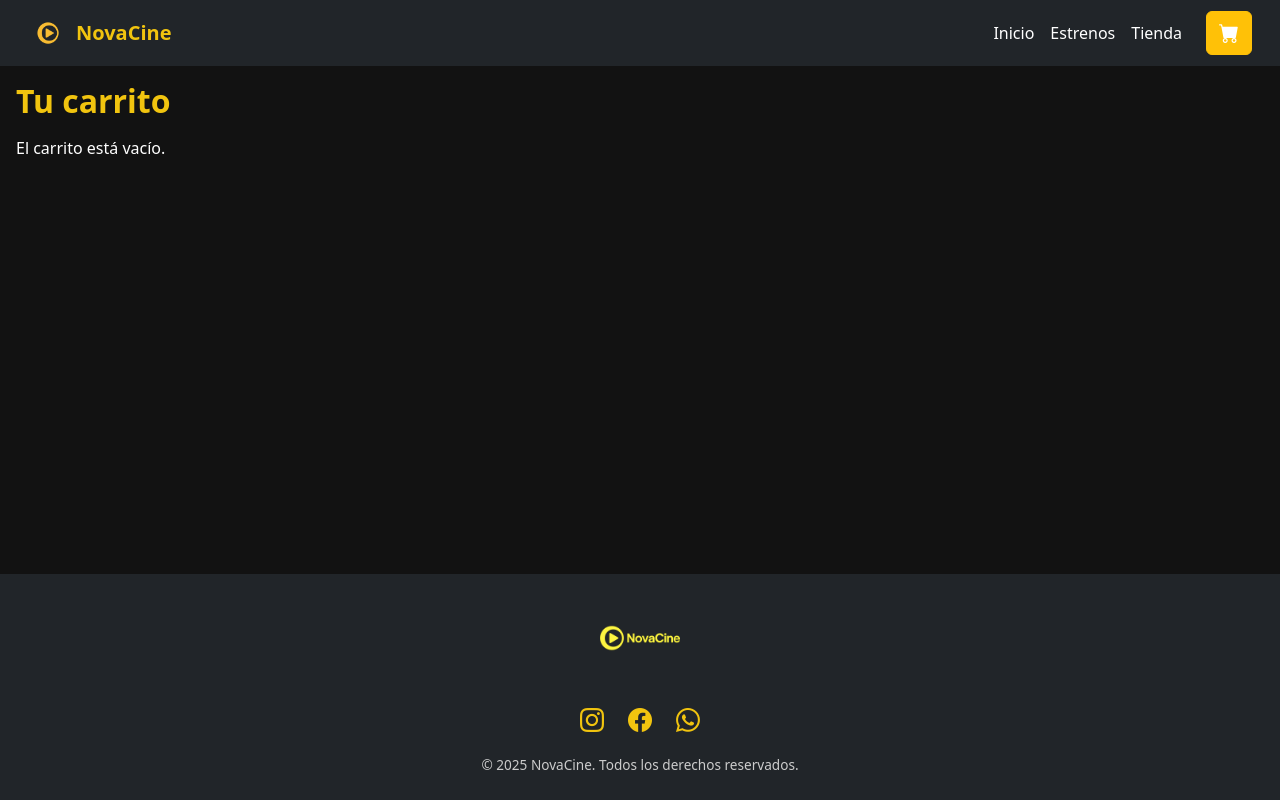
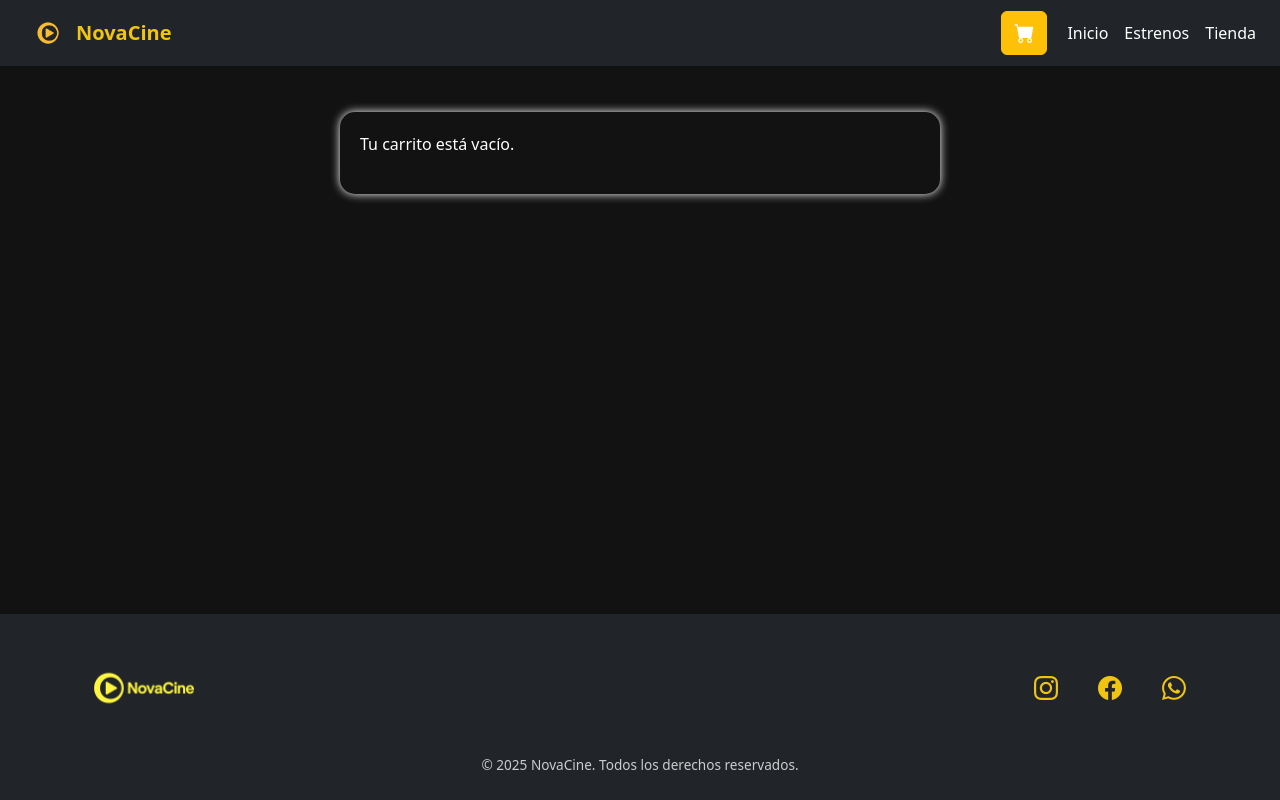
Before and after one commit to LucasJD19/NovaCine, a React (Vite) app in the folder frontend/: page /carrito in a window 1280 px wide. Built offline with nearby package versions, Linux system fonts and the light colour scheme.

Commit message:
correciones esteticas en header,footer y carrito

```diff
--- a/frontend/src/components/Footer.jsx
+++ b/frontend/src/components/Footer.jsx
@@ -5,22 +5,25 @@ import "../styles/Footer.css";
 const Footer = () => {
   return (
     <footer className="footer bg-dark text-light text-center py-4 mt-auto">
-            <div className="container">
+      <div className="container d-flex justify-content-between align-items-center px-4">
         {/* Logo */}
-                <div className="footer-logo mb-4 d-flex justify-content-center">
+        <div className="footer-logo">
           <Link to="/">
-    <img src="/images/NovaCine-logo-square.png" alt="NovaCine Logo" className="footer-logo-img" />
+            <img
+              src="/images/NovaCine-logo-square.png"
+              alt="NovaCine Logo"
+              className="footer-logo-img"
+            />
           </Link>
         </div>
 
-
         {/* Redes sociales */}
-                <div className="footer-social mb-3">
+        <div className="footer-social">
           <a
             href="https://www.instagram.com"
             target="_blank"
             rel="noopener noreferrer"
-                        className="footer-icon"
+            className="footer-icon me-3"
           >
             <i className="bi bi-instagram"></i>
           </a>
@@ -28,7 +31,7 @@ const Footer = () => {
             href="https://www.facebook.com"
             target="_blank"
             rel="noopener noreferrer"
-                        className="footer-icon"
+            className="footer-icon me-3"
           >
             <i className="bi bi-facebook"></i>
           </a>
@@ -41,9 +44,12 @@ const Footer = () => {
             <i className="bi bi-whatsapp"></i>
           </a>
         </div>
-
+      </div>
       {/* Derechos reservados */}
-                <p className="footer-copy mb-0">© {new Date().getFullYear()} NovaCine. Todos los derechos reservados.</p>
+      <div className="text-center mt-3">
+        <p className="footer-copy mb-0">
+          © {new Date().getFullYear()} NovaCine. Todos los derechos reservados.
+        </p>
       </div>
     </footer>
   );
--- a/frontend/src/components/Header.jsx
+++ b/frontend/src/components/Header.jsx
@@ -1,6 +1,6 @@
-import React, { useState } from 'react';
-import { Link } from 'react-router-dom';
-import '../styles/Header.css';
+import React, { useState } from "react";
+import { Link } from "react-router-dom";
+import "../styles/Header.css";
 
 const Header = () => {
   const [isNavCollapsed, setIsNavCollapsed] = useState(true);
@@ -13,22 +13,21 @@ const Header = () => {
 
   return (
     <nav className="navbar navbar-expand-lg navbar-dark bg-dark px-3">
-      <div className="container-fluid">
-        {/* Logo + Nombre empresa */}
+      <div className="container-fluid d-flex justify-content-between align-items-center">
+        {/* Logo */}
         <Link to="/" className="navbar-brand d-flex align-items-center">
           <img
             src="/images/LogoIcon.png"
             alt="NovaCine Logo"
             className="logo-img me-2"
           />
-
-
           <span className="brand-name">NovaCine</span>
         </Link>
 
-        {/* Botón hamburguesa responsive */}
+        {/* Botón hamburguesa + Carrito */}
+        <div className="d-flex align-items-center">
           <button
-          className="navbar-toggler"
+            className="navbar-toggler me-2"
             type="button"
             onClick={handleNavCollapse}
             aria-controls="navbarNav"
@@ -38,24 +37,10 @@ const Header = () => {
             <span className="navbar-toggler-icon"></span>
           </button>
 
-        {/* Navegación links */}
-        <div className={`${isNavCollapsed ? 'collapse' : ''} navbar-collapse`} id="navbarNav">
-          <ul className="navbar-nav ms-auto align-items-center">
-            <li className="nav-item">
-              <Link to="/" className="nav-link">Inicio</Link>
-            </li>
-            <li className="nav-item">
-              <Link to="/estrenos" className="nav-link">Estrenos</Link>
-            </li>
-
-            <li className="nav-item">
-              <Link to="/tienda" className="nav-link">Tienda</Link>
-            </li>
-          </ul>
-        </div>
-
-        {/* Botón carrito fijo a la derecha */}
-        <Link to="/carrito" className="btn btn-warning btn-circle position-relative ms-3">
+          <Link
+            to="/carrito"
+            className="btn btn-warning btn-circle position-relative"
+          >
             <i className="bi bi-cart-fill fs-5"></i>
             {cartCount > 0 && (
               <span className="position-absolute top-0 start-100 translate-middle badge rounded-pill bg-danger">
@@ -65,6 +50,31 @@ const Header = () => {
             )}
           </Link>
         </div>
+      </div>
+
+      {/* Menú de navegación */}
+      <div
+        className={`${isNavCollapsed ? "collapse" : ""} navbar-collapse`}
+        id="navbarNav"
+      >
+        <ul className="navbar-nav mx-auto align-items-center">
+          <li className="nav-item">
+            <Link to="/" className="nav-link">
+              Inicio
+            </Link>
+          </li>
+          <li className="nav-item">
+            <Link to="/estrenos" className="nav-link">
+              Estrenos
+            </Link>
+          </li>
+          <li className="nav-item">
+            <Link to="/tienda" className="nav-link">
+              Tienda
+            </Link>
+          </li>
+        </ul>
+      </div>
     </nav>
   );
 };
--- a/frontend/src/components/ProductoCard.jsx
+++ b/frontend/src/components/ProductoCard.jsx
@@ -6,13 +6,13 @@ const ProductoCard = ({ id, titulo, precio, imagen, tipo }) => {
   const agregarAlCarrito = useCarritoStore((state) => state.agregarAlCarrito)
 
   const handleAgregar = () => {
-    const producto = { id, titulo, precio, tipo } // tipo: 'boleto' o 'candy'
+    const producto = { id, titulo, precio, tipo, imagen } // tipo: 'boleto' o 'candy'
     agregarAlCarrito(producto)
   }
 
   return (
     <div className="producto-card">
-      <img src={imagen} alt={titulo} style={{ width: '150px', height: '150px', objectFit: 'cover' }} />
+      <img src={imagen} alt={titulo} style={{ width: '150px', height: '150px', objectFit: 'contain' }} />
       <h3>{titulo}</h3>
       <p>Precio: ${precio}</p>
       <button onClick={handleAgregar}>Agregar al carrito</button>
--- a/frontend/src/pages/Carrito.jsx
+++ b/frontend/src/pages/Carrito.jsx
@@ -1,47 +1,80 @@
-import React from 'react'
-import { useCarritoStore } from '../store/cartStore'
+import React from "react";
+import { useCarritoStore } from "../store/cartStore.js";
+import "../styles/carrito.css";
 
 const Carrito = () => {
-  const productos = useCarritoStore((state) => state.productos)
-  const eliminarDelCarrito = useCarritoStore((state) => state.eliminarDelCarrito)
-  const vaciarCarrito = useCarritoStore((state) => state.vaciarCarrito)
-  const obtenerTotal = useCarritoStore((state) => state.obtenerTotal)
-
-  const handleSimularCompra = () => {
-    alert("Compra realizada con éxito 🎉")
-    vaciarCarrito()
-  }
-
-  const handleLimpiarCarrito = () => {
-    alert("Articulos eliminados correctamente 🗑️")
-    vaciarCarrito()
-  }
+  const {
+    productos,
+    agregarAlCarrito,
+    reducirCantidad,
+    eliminarDelCarrito,
+    vaciarCarrito,
+    obtenerTotal,
+  } = useCarritoStore();
 
   return (
-    <main className="pagina-carrito">
-      <h2>Tu carrito</h2>
+    <div className="carrito-container">
+      {productos.length === 0 ? (
+        <p>Tu carrito está vacío.</p>
+      ) : (
+        <div>
+          {productos.map((producto) => (
+            <div key={producto.id} className="producto-item">
+              <div className="info-producto">
+                <img src={producto.imagen} alt="" />
+                <span>
+                  <strong>{producto.titulo}</strong> - ${producto.precio} x{" "}
+                  {producto.cantidad}
+                </span>
+              </div>
+              <div className="botones-cantidad">
+                <button
+                  style={{
+                    backgroundColor: "transparent",
+                    border: "2px solid red",
+                    color: "red",
+                  }}
+                  onClick={() => reducirCantidad(producto.id)}
+                >
+                  -
+                </button>
+                <button
+                  style={{
+                    backgroundColor: "transparent",
+                    border: "2px solid green",
+                    color: "green",
+                  }}
+                  onClick={() => agregarAlCarrito(producto)}
+                >
+                  +
+                </button>
+                <button
+                  style={{
+                    backgroundColor: "transparent",
+                    border: "2px solid red",
+                    color: "red",
+                  }}
+                  onClick={() => eliminarDelCarrito(producto.id)}
+                >
+                  Eliminar
+                </button>
+              </div>
+            </div>
+          ))}
 
-      {productos.length === 0 ? (
-        <p>El carrito está vacío.</p>
-      ) : (
-        <>
-          <ul className="lista-carrito">
-            {productos.map((item) => (
-              <li key={item.id} className="item-carrito">
-                <strong>{item.titulo}</strong> ({item.tipo}) - ${item.precio} x {item.cantidad}
-                <button onClick={() => eliminarDelCarrito(item.id)}>Eliminar ❌</button>
-              </li>
-            ))}
-          </ul>
+          <h3>Total: ${obtenerTotal().toFixed(2)}</h3>
+          <div className="botones-carrito">
+            <button className="vaciar" onClick={vaciarCarrito}>
+              Vaciar Carrito
+            </button>
+            <button className="pagar" onClick={vaciarCarrito}>
+              Pagar
+            </button>
+          </div>
+        </div>
+      )}
+    </div>
+  );
+};
 
-          <h3>Total: ${obtenerTotal()}</h3>
-
-          <button onClick={handleSimularCompra}>Realizar Compra ✅</button>
-          <button onClick={handleLimpiarCarrito}>Limpiar carrito 🗑️</button>
-        </>
-      )}
-    </main>
-  )
-}
-
-export default Carrito
+export default Carrito;
--- a/frontend/src/store/cartStore.js
+++ b/frontend/src/store/cartStore.js
@@ -20,12 +20,25 @@ export const useCarritoStore = create((set, get) => ({
       set({ productos: [...productosActuales, { ...producto, cantidad: 1 }] });
     }
   },
+  reducirCantidad: (idProducto) => {
+    const productosActuales = get().productos;
+    const actualizados = productosActuales
+      .map((item) =>
+        item.id === idProducto
+          ? { ...item, cantidad: item.cantidad - 1 }
+          : item
+      )
+      .filter((item) => item.cantidad > 0);
+
+    set({ productos: actualizados });
+  },
 
   eliminarDelCarrito: (idProducto) => {
     const filtrados = get().productos.filter((item) => item.id !== idProducto);
     set({ productos: filtrados });
   },
 
+
   vaciarCarrito: () => set({ productos: [] }),
 
   obtenerTotal: () =>
--- a/frontend/src/styles/Footer.css
+++ b/frontend/src/styles/Footer.css
@@ -2,10 +2,11 @@
     background-color: #1c1c1c;
     color: #f1c40f;
     font-size: 0.95rem;
+
 }
 
 .footer-logo-img {
-  height: 80px;
+  height: 100px;
   max-width: 300px;
   width: auto;
   object-fit: contain;
--- a/frontend/src/styles/Header.css
+++ b/frontend/src/styles/Header.css
@@ -14,6 +14,7 @@
     color: white !important;
 }
 
+
 .nav-link:hover {
     color: #f1c40f !important;
 }
--- /dev/null
+++ b/frontend/src/styles/carrito.css
@@ -0,0 +1,70 @@
+.carrito-container {
+  max-width: 600px;
+  margin: 30px auto;
+  padding: 20px;
+  border-radius: 15px;
+  background-color: transparent;
+  box-shadow: 0 0 10px rgb(255, 255, 255);
+}
+
+.producto-item {
+  display: flex;
+  justify-content: space-between;
+  align-items: center;
+  margin-bottom: 15px;
+  padding: 10px;
+  border-bottom: 1px solid #ccc;
+}
+.info-producto {
+  display: flex;
+  align-items: center;
+  gap: 10px;
+}
+
+.producto-item img {
+  width: 50px;
+  height: auto;
+  border-radius: 5px;
+}
+.botones-cantidad button {
+  margin: 0 5px;
+  padding: 5px 10px;
+  font-weight: bold;
+  cursor: pointer;
+  border-radius: 5px;
+  transition: 0.2s;
+}
+
+
+.botones-carrito {
+  display: flex;
+  justify-content: space-between;
+  align-items: center;
+  margin-top: 20px;
+}
+
+.vaciar {
+  padding: 10px 15px;
+  background-color: crimson;
+  color: white;
+  border: none;
+  border-radius: 8px;
+  cursor: pointer;
+}
+
+.vaciar:hover {
+  background-color: darkred;
+}
+
+.pagar {
+  padding: 10px 15px;
+  background-color: green;
+  color: white;
+  border: none;
+  border-radius: 8px;
+  cursor: pointer;
+}
+
+.pagar:hover {
+    background-color: darkgreen;
+}
```
Lines whose indentation alone changed are shown as unchanged.
